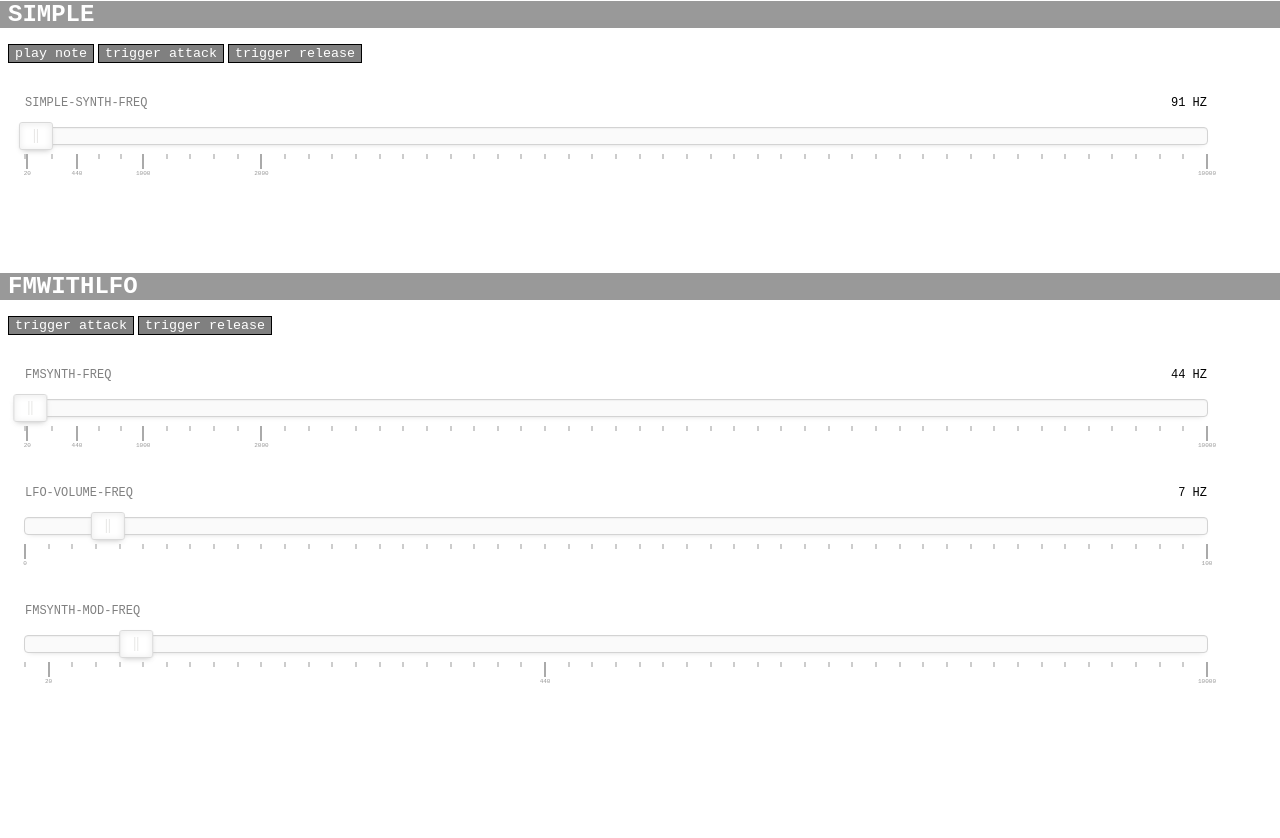
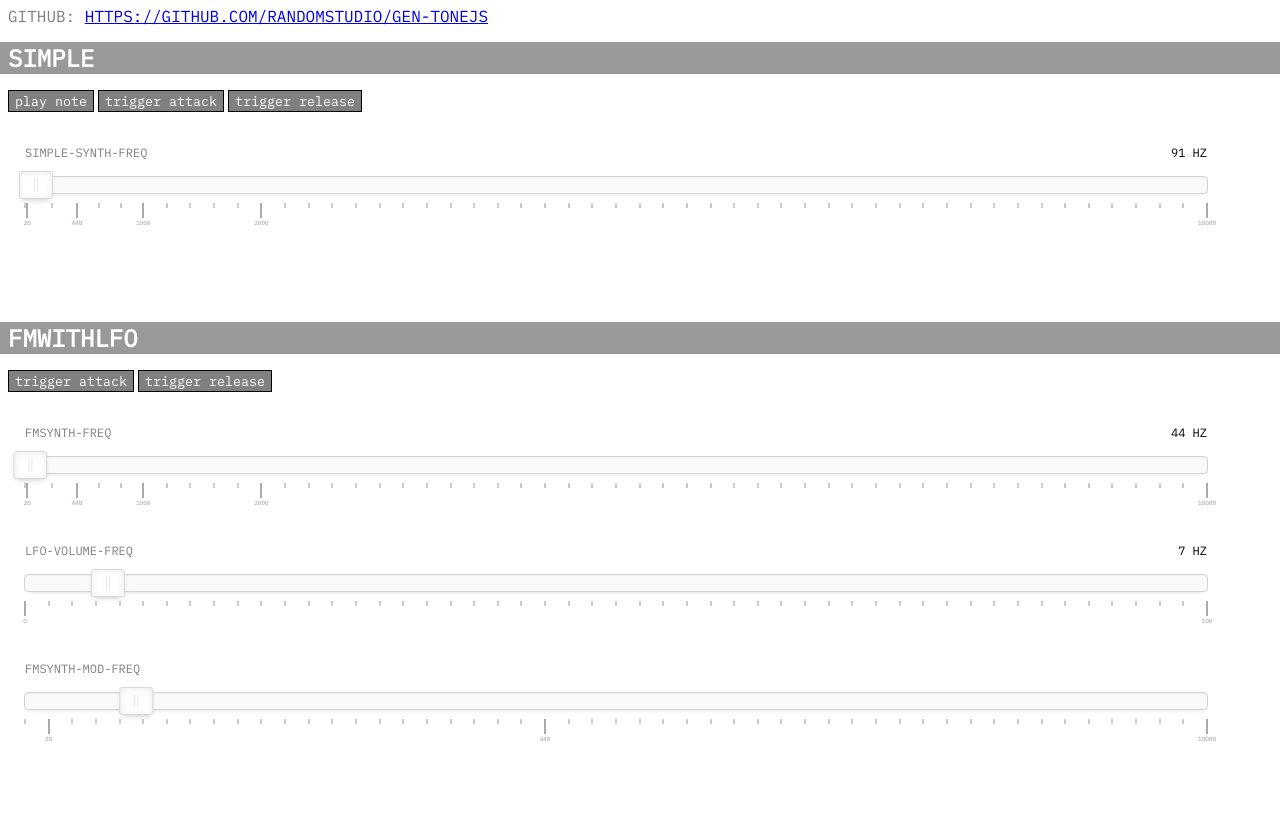
Before and after one commit to RandomStudio/gen-tonejs, a website built with webpack: page docs/index.html in a window 1280 px wide. Shown: the part 79-917 px from the top of the page. Before the commit the page ends 860 px from the top, so only its background shows below. Built offline with nearby package versions, Linux system fonts and the light colour scheme.

Commit message:
rebuild demo

```diff
--- a/docs/bundle.css
+++ b/docs/bundle.css
@@ -1,6 +1,7 @@
 body {
   color: grey;
-  font-family: 'Vectrex', Arial, sans-serif;
+  font-family: 'IBM Plex Mono', monospace;
+  text-transform: uppercase;
   padding: 0; }
 
 .component {
@@ -12,7 +13,7 @@ body {
     padding: 0 16px;
     margin: 16px -16px; }
   .component button {
-    font-family: 'Vectrex';
+    font-family: 'IBM Plex Mono', monospace;
     color: white;
     background-color: grey;
     border: 1px solid black;
--- a/docs/index.html
+++ b/docs/index.html
@@ -1 +1 @@
-<!doctype html><html lang="en"><head><meta charset="UTF-8"><meta name="viewport" content="width=device-width,initial-scale=1"><title>generative audio</title><link href="1.bundle.css" rel="stylesheet"><link href="bundle.css" rel="stylesheet"></head><body><h1>gen_tonejs</h1><script src="js/1.e0bcfb98.chunk.js"></script><script src="js/app.ce87d204.js"></script></body></html>
+<!doctype html><html lang="en"><head><meta charset="UTF-8"><meta name="viewport" content="width=device-width,initial-scale=1"><title>generative audio</title><style>@import url('https://fonts.googleapis.com/css?family=IBM+Plex+Mono');</style><link href="1.bundle.css" rel="stylesheet"><link href="bundle.css" rel="stylesheet"></head><body><h1>gen_tonejs</h1>Github: <a href="https://github.com/RandomStudio/gen-tonejs">https://github.com/RandomStudio/gen-tonejs</a><script src="js/1.b4cb7faa.chunk.js"></script><script src="js/app.06da47bf.js"></script></body></html>
```
Also changed, not shown: 10 other files.
